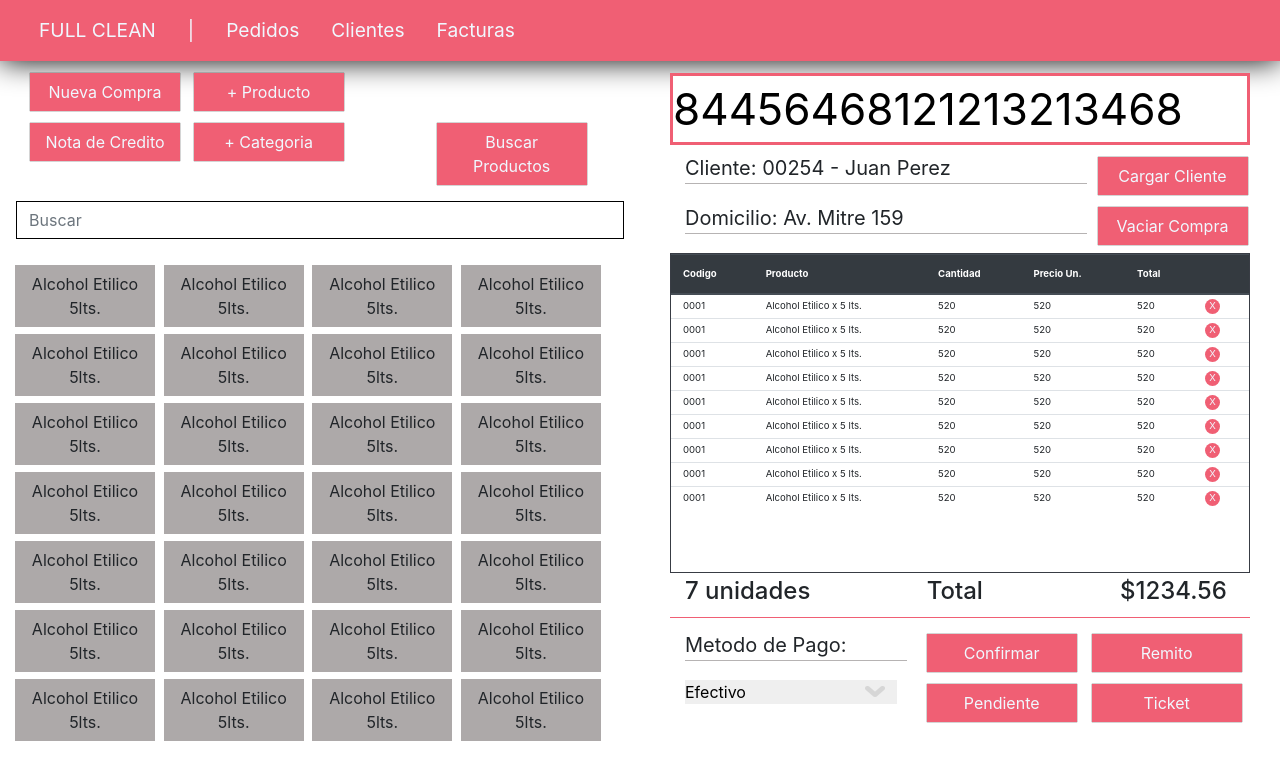
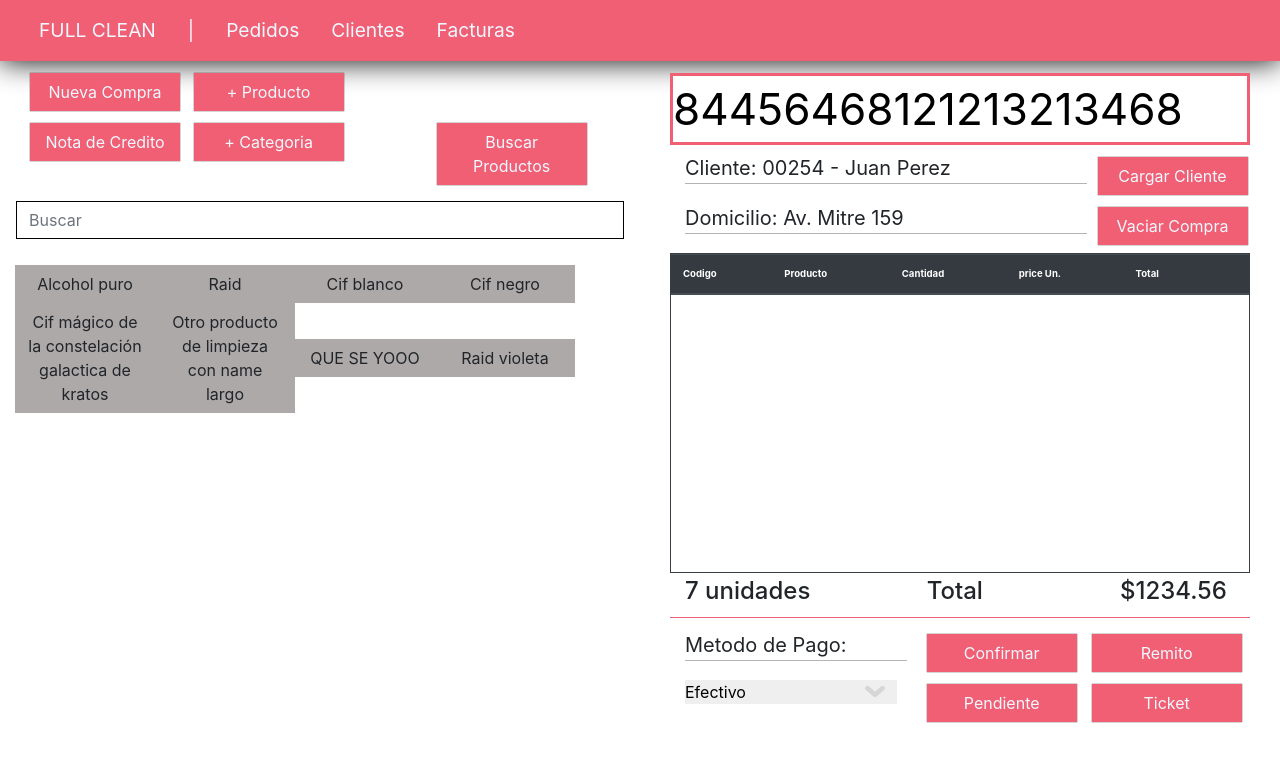
Before and after one commit to oguzman-se/FullClean, a React (Create React App) app: page / in a window 1280 px wide. Shown: the top 780 px of the page. Built offline with nearby package versions, Linux system fonts and the light colour scheme.

Commit message:
FULL CLEAN 0.1 DINAMICO

```diff
--- a/src/App.css
+++ b/src/App.css
@@ -250,7 +250,6 @@
 }
 .grilla{
   margin-bottom: 7px;
-  margin-right: 42px !important;
 }
 
 .productos{
--- a/src/components/home/CrossButton.js
+++ /dev/null
@@ -1,8 +0,0 @@
-import 'bootstrap/dist/css/bootstrap.css';
-
-function CrossButton(props) {
-    return(
-        <button type="button" className="btn-cross">{props.children}</button>
-)}
-
-export default CrossButton;
--- a/src/components/home/Product.js
+++ b/src/components/home/Product.js
@@ -1,11 +1,9 @@
 import React from 'react'
 
-
-
 function Product(props){
-
+    const {product, onAdd} = props;
     return(
-        <button type="button" className="btn btn-secundario">{props.children}</button>
+        <button type="button" className="btn btn-secundario" onClick={()=>onAdd(product)}>{product.name}</button>
     )
 }
 
--- a/src/components/home/Productos.js
+++ b/src/components/home/Productos.js
@@ -2,22 +2,17 @@ import React from 'react'
 import 'bootstrap/dist/css/bootstrap.css';
 import Product from './Product'
 
-function Productos(){
-
+function Productos(props){
+    const {products, onAdd} = props;
     return(
     <div className="row">
-        <div className="col-xs-4 col-sm-4 col-md-2 grilla">
-        <Product>Alcohol Etilico 5lts.</Product>
+        <div className="col-xs-6 col-sm-6 col-md-12 grilla">
+        {products.map((product)=>(
+            <Product key={product.id} product={product} onAdd={onAdd}></Product>
+        ))}
         </div>
-        <div className="col-xs-4 col-sm-4 col-md-2 grilla">
-        <Product>Alcohol Etilico 5lts.</Product>
-        </div>
-        <div className="col-xs-4 col-sm-4 col-md-2 grilla">
-        <Product>Alcohol Etilico 5lts.</Product>
-        </div>
-        <div className="col-xs-4 col-sm-4 col-md-2 grilla">
-        <Product>Alcohol Etilico 5lts.</Product>
-        </div>
+
+
     </div>
     )
 }
--- a/src/components/home/Table.js
+++ b/src/components/home/Table.js
@@ -1,6 +1,8 @@
 import React from 'react'
-import CrossButton from './CrossButton'
-function Table(){
+function Table(props){
+    const {cartItems, onRemove} = props;
+    const totalPrice = cartItems.reduce((a, c) => a + c.price * c.qty, 0);
+    const itemPrice = cartItems.map((item) => (item.price * item.qty))
 
     return(
         <div className="tabla">
@@ -10,110 +12,27 @@ function Table(){
                 <th  scope="col">Codigo</th>
                 <th scope="col">Producto</th>
                 <th scope="col">Cantidad</th>
-                <th scope="col">Precio Un.</th>
+                <th scope="col">price Un.</th>
                 <th scope="col">Total</th>
                 <th scope="col"></th>
             </tr>
         </thead>
         <tbody>
-            <tr >
-            <td>0001</td>
-            <td >Alcohol Etilico x 5 lts.</td>
-            <td>520</td>
-            <td>520</td>
-            <td>520</td>
-            <td>
-                <CrossButton>X</CrossButton>
-            </td>
-            </tr>
-
-            <tr >
-            <td>0001</td>
-            <td >Alcohol Etilico x 5 lts.</td>
-            <td>520</td>
-            <td>520</td>
-            <td>520</td>
-            <td>
-                <CrossButton>X</CrossButton>
-            </td>
-            </tr>
-
-            <tr >
-            <td>0001</td>
-            <td >Alcohol Etilico x 5 lts.</td>
-            <td>520</td>
-            <td>520</td>
-            <td>520</td>
-            <td>
-                <CrossButton>X</CrossButton>
-            </td>
-            </tr>
-
-            <tr >
-            <td>0001</td>
-            <td >Alcohol Etilico x 5 lts.</td>
-            <td>520</td>
-            <td>520</td>
-            <td>520</td>
-            <td>
-                <CrossButton>X</CrossButton>
-            </td>
-            </tr>
-
-            <tr >
-            <td>0001</td>
-            <td >Alcohol Etilico x 5 lts.</td>
-            <td>520</td>
-            <td>520</td>
-            <td>520</td>
-            <td>
-                <CrossButton>X</CrossButton>
-            </td>
-            </tr>
-
-            <tr >
-            <td>0001</td>
-            <td >Alcohol Etilico x 5 lts.</td>
-            <td>520</td>
-            <td>520</td>
-            <td>520</td>
-            <td>
-                <CrossButton>X</CrossButton>
-            </td>
-            </tr>
-
-            <tr >
-            <td>0001</td>
-            <td >Alcohol Etilico x 5 lts.</td>
-            <td>520</td>
-            <td>520</td>
-            <td>520</td>
-            <td>
-                <CrossButton>X</CrossButton>
-            </td>
-            </tr>
-
-            <tr >
-            <td>0001</td>
-            <td >Alcohol Etilico x 5 lts.</td>
-            <td>520</td>
-            <td>520</td>
-            <td>520</td>
-            <td>
-                <CrossButton>X</CrossButton>
-            </td>
-            </tr>
-
-            <tr >
-            <td>0001</td>
-            <td >Alcohol Etilico x 5 lts.</td>
-            <td>520</td>
-            <td>520</td>
-            <td>520</td>
-            <td>
-                <CrossButton>X</CrossButton>
-            </td>
-            </tr>
+            <div>
+                {cartItems.lenght === 0 && <div></div>}
+            </div>
+            {cartItems.map((item)=>(
+                <tr key={item.id}>
+                    <td>0001</td>
+                    <td >{item.name}</td>
+                    <td>{item.qty}</td>
+                    <td>{item.price}</td>
+                    <td>{totalPrice}</td>
+                    <td>
+                        <button className="btn-cross" onClick={()=>onRemove(item)}>X</button>
+                    </td>
+                </tr>
+            ))}
         </tbody>
         </table>
     </div>
--- /dev/null
+++ b/src/data/data.js
@@ -0,0 +1,45 @@
+const data = {
+    products: [
+        {
+            id: 0,
+            name: "Alcohol puro",
+            price: 900,
+        },
+        {
+            id: 1,
+            name: "Raid",
+            price: 100,
+        },
+        {
+            id: 2,
+            name: "Cif blanco",
+            price: 3000,
+        },
+        {
+            id: 3,
+            name: "Cif negro",
+            price: 2999,
+        },
+        {
+            id: 4,
+            name: "Cif mágico de la constelación galactica de kratos",
+            price: 0,
+        },
+        {
+            id: 5,
+            name: "Otro producto de limpieza con name largo",
+            price: 2,
+        },
+        {
+            id: 6,
+            name: "QUE SE YOOO",
+            price: 1234,
+        },
+        {
+            id: 7,
+            name: "Raid violeta",
+            price: 6532,
+        },
+    ],
+};
+export default data;
--- a/src/pages/Home.js
+++ b/src/pages/Home.js
@@ -1,5 +1,4 @@
 // Home.js
-
 import Layout from '../components/home/Layout'
 import Button from '../components/home/Button'
 import Search from '../components/home/Search'
@@ -11,11 +10,38 @@ import LabelBottomXL from '../components/home/LabelBottomXL'
 import LabelBottomSM from '../components/home/LabelBottomSM'
 import ModalCustom from '../components/home/ModalCustom'
 import React, {useState} from 'react'
+import data from '../data/data'
+
+function Home() {
+  const [cartItems, setCartItems] = useState([]);
+  const [show, setShow] = useState(false);
+  const {products} = data;
+  const onAdd = (product) => {
+    const exist = cartItems.find(x=> x.id === product.id);
+    if (exist) {
+      setCartItems(
+        cartItems.map((x)=>
+        x.id === product.id ? { ...exist, qty: exist.qty + 1} : x
+        )
+      );
+    }else{
+      setCartItems([...cartItems, {...product, qty: 1}]);
+    }
+  };
+  const onRemove = (product) => {
+    const exist = cartItems.find((x) => x.id === product.id);
+    if (exist.qty === 1) {
+      setCartItems(cartItems.filter((x) => x.id !== product.id));
+    }else {
+      setCartItems(
+        cartItems.map((x)=>
+        x.id === product.id ? { ...exist, qty: exist.qty - 1} : x
+        )
+      );
+    }
+  }
 
 
-function Home() {
-
-  const [show, setShow] = useState(false);
 
   return(
   <Layout>
@@ -58,16 +84,7 @@ function Home() {
             <Search/>
           </div>
           <div className="productos">
-            <Productos/>
-            <Productos/>
-            <Productos/>
-            <Productos/>
-            <Productos/>
-            <Productos/>
-            <Productos/>
-            <Productos/>
-
-
+            <Productos products={products} onAdd={onAdd}/>
           </div>
         </div>
         <div className="col-sm-12 col-md-6">
@@ -84,7 +101,7 @@ function Home() {
             </div>
             <div className="row">
                 <div className="col-md-12">
-                  <Table/>
+                  <Table cartItems={cartItems} onRemove={onRemove} />
                 </div>
             </div>
             <div className="row">
```
